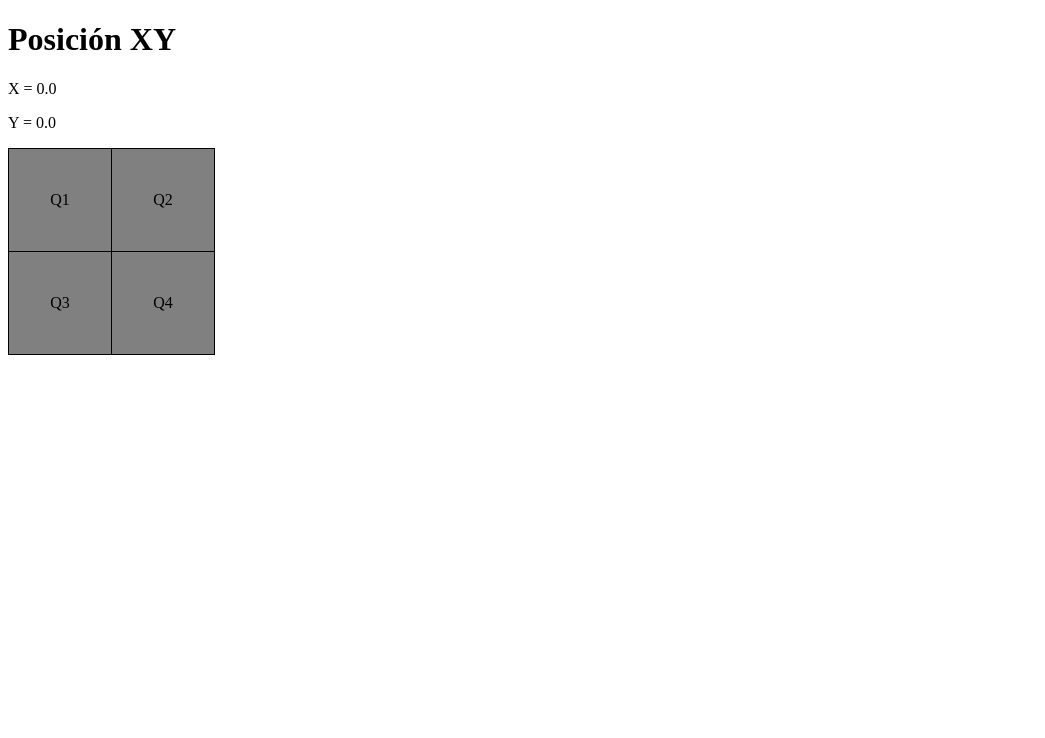
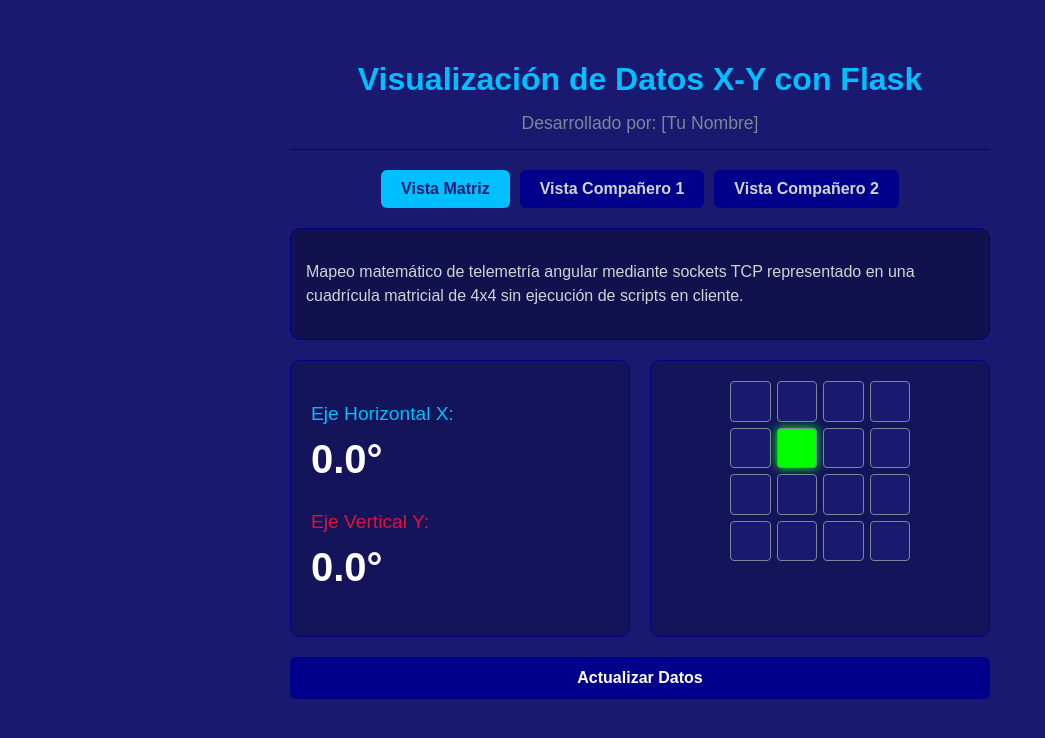
Before and after one commit to hugo2022m/trabajojunio, a Flask app: page / in a window 1280 px wide. Shown: the top 738 px of the page, without its empty margins (0-1045 px from the left). Run offline with Flask 3, Linux system fonts and the light colour scheme; data that the repository does not hold is empty.

Commit message:
Integracion total de vistas con estilos profesionales por ID

```diff
--- a/templates/index.html
+++ b/templates/index.html
@@ -1,65 +1,159 @@
 <!DOCTYPE html>
-<html>
+<html lang="es">
+<head>
+    <meta charset="UTF-8">
+    <title>Panel de Telemetría Embebida</title>
+    <style>
+        /* Selectores de etiqueta permitidos */
+        body {
+            background-color: midnightblue;
+            color: white;
+            font-family: sans-serif;
+            margin: 0;
+            padding: 40px;
+            display: flex;
+            flex-direction: column;
+            align-items: center;
+        }
+        main {
+            width: 100%;
+            max-width: 700px;
+        }
+        h1 {
+            color: deepskyblue;
+            text-align: center;
+            font-size: 2rem;
+            margin-bottom: 5px;
+        }
+        h2 {
+            color: lightslategray;
+            text-align: center;
+            font-size: 1.1rem;
+            font-weight: normal;
+            border-bottom: 1px solid darkblue;
+            padding-bottom: 15px;
+        }
+        p {
+            color: lightgray;
+            line-height: 1.5;
+        }
+        nav {
+            display: flex;
+            justify-content: center;
+            gap: 10px;
+            margin: 20px 0;
+        }
+        nav a {
+            padding: 10px 20px;
+            text-decoration: none;
+            border-radius: 6px;
+            font-weight: bold;
+        }
 
-<head>
- <meta http-equiv="refresh" content="2"></meta>
-<style>
-	#tabla{border-collapse:collapse;
+        /* USO ESTRICTO DE IDs PARA DISEÑO */
+        #pestana-activa {
+            background-color: deepskyblue;
+            color: midnightblue;
         }
-	#q1,#q2,#q3,#q4{	/*Varios id con mismas características*/
-		width:100px;
-		height:100px;
-		border:1px solid black;
-		text-align:center;
+        #pestana-inactiva1, #pestana-inactiva2 {
+            background-color: darkblue;
+            color: lightgray;
         }
-	#q1{background-color:	/*Cuadrante 1*/
-		{% if ejeX > 0 and ejeY > 0 %}
-			lightblue;
-		{% else %}
-			gray;
-		{% endif %}
+        #contenedor-explicacion {
+            background-color: rgba(0, 0, 0, 0.3);
+            border: 1px solid darkblue;
+            border-radius: 10px;
+            padding: 15px;
+            margin-bottom: 20px;
         }
-	#q2{background-color:	/*Cuadrante 2*/
-		{% if ejeX > 0 and ejeY < 0 %}
-			lightblue;
-		{% else %}
-			gray;
-		{% endif %}
+        #panel-visual {
+            display: flex;
+            gap: 20px;
         }
-	#q3{background-color:	/*Cuadrante 3*/
-		{% if ejeX < 0 and ejeY > 0 %}
-			lightblue;
-		{% else %}
-			gray;
-		{% endif %}
+        #bloque-lecturas {
+            flex: 1;
+            background-color: rgba(0, 0, 0, 0.2);
+            border: 1px solid darkblue;
+            border-radius: 10px;
+            padding: 20px;
         }
-	#q4{background-color:	/*Cuadrante 4*/
-		{% if ejeX < 0 and ejeY < 0 %}
-			lightblue;
-		{% else %}
-			gray;
-		{% endif %}
+        #txt-x { color: deepskyblue; font-size: 1.2rem; }
+        #txt-y { color: crimson; font-size: 1.2rem; }
+        #num-valor { font-size: 2.5rem; font-weight: bold; color: white; display: block; }
+
+        #contenedor-matriz {
+            flex: 1;
+            background-color: rgba(0, 0, 0, 0.2);
+            border: 1px solid darkblue;
+            border-radius: 10px;
+            padding: 20px;
+            display: flex;
+            flex-direction: column;
+            align-items: center;
+        }
+        #matriz-grid {
+            display: grid;
+            grid-template-columns: repeat(4, 1fr);
+            gap: 6px;
+            width: 180px;
+            height: 180px;
+        }
+        #matriz-grid div {
+            background-color: midnightblue;
+            border: 1px solid lightslategray;
+            border-radius: 4px;
+        }
+        /* ID dinámico inyectado por Jinja */
+        #celda-activa {
+            background-color: lime !important;
+            box-shadow: 0 0 10px lime;
+        }
+        #boton-recargar {
+            display: block;
+            text-align: center;
+            background-color: darkblue;
+            color: white;
+            padding: 12px;
+            border-radius: 6px;
+            text-decoration: none;
+            margin-top: 20px;
+            font-weight: bold;
         }
     </style>
-
 </head>
 <body>
+    <main>
+        <h1>Visualización de Datos X-Y con Flask</h1>
+        <h2>Desarrollado por: [Tu Nombre]</h2>
 
-<h1>Posición XY</h1>
+        <nav>
+            <a href="/" id="pestana-activa">Vista Matriz</a>
+            <a href="/vista2" id="pestana-inactiva1">Vista Compañero 1</a>
+            <a href="/vista3" id="pestana-inactiva2">Vista Compañero 2</a>
+        </nav>
 
-<p>X = {{ ejeX }}</p>
-<p>Y = {{ ejeY }}</p>
+        <div id="contenedor-explicacion">
+            <p>Mapeo matemático de telemetría angular mediante sockets TCP representado en una cuadrícula matricial de 4x4 sin ejecución de scripts en cliente.</p>
+        </div>
 
-<table id="tabla">
-<tr id="cuadros">
-    <td id="q1">Q1</td>
-    <td id="q2">Q2</td>
-</tr>
-<tr>
-    <td id="q3">Q3</td>
-    <td id="q4">Q4</td>
-</tr>
-</table>
+        <div id="panel-visual">
+            <div id="bloque-lecturas">
+                <p id="txt-x">Eje Horizontal X:<span id="num-valor">{{ ejeX }}°</span></p>
+                <p id="txt-y">Eje Vertical Y:<span id="num-valor">{{ ejeY }}°</span></p>
+            </div>
 
+            <div id="contenedor-matriz">
+                <div id="matriz-grid">
+                    {% for fila in range(4) %}
+                        {% for col in range(4) %}
+                            <div {% if fila == my and col == mx %} id="celda-activa" {% endif %}></div>
+                        {% endfor %}
+                    {% endfor %}
+                </div>
+            </div>
+        </div>
+
+        <a href="/" id="boton-recargar">Actualizar Datos</a>
+    </main>
 </body>
 </html>
```
Also changed, not shown: templates/vista2.html (added, +61 -0 lines), templates/vista3.html (added, +60 -0 lines). Lines whose indentation alone changed are shown as unchanged.
